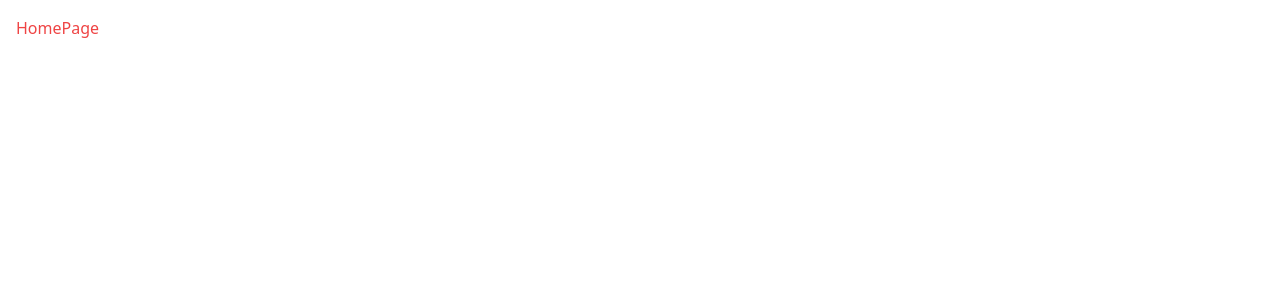
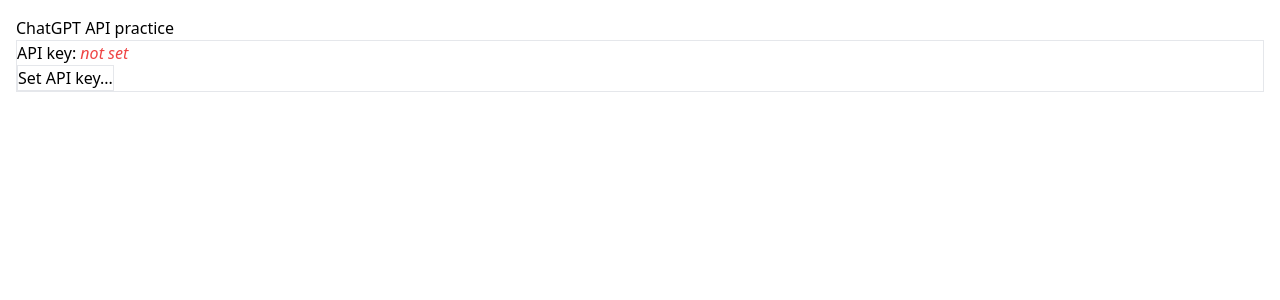
Before and after one commit to ginpei/chat-gpt-api-practice, a Next.js app: page / in a window 1280 px wide. Shown: the top 300 px of the page. Built offline with nearby package versions, Linux system fonts and the light colour scheme.

Commit message:
feat: 🎸 manage API key

```diff
--- /dev/null
+++ b/src/domains/chatGptApiKey/chatGptApiKeyHooks.ts
@@ -0,0 +1,16 @@
+import { useState } from "react";
+import {
+  loadChatGptApiKeyKey,
+  saveChatGptApiKeyKey,
+} from "./chatGptApiKeyStore";
+
+export function useChatGptApiKey(): [string, (key: string) => void] {
+  const [key, setKey] = useState<string>(loadChatGptApiKeyKey());
+
+  function saveKey(key: string): void {
+    saveChatGptApiKeyKey(key);
+    setKey(key);
+  }
+
+  return [key, saveKey];
+}
--- /dev/null
+++ b/src/domains/chatGptApiKey/chatGptApiKeyStore.ts
@@ -0,0 +1,9 @@
+const storeKey = "chat-gpt-api-practice/apiKey";
+
+export function loadChatGptApiKeyKey(): string {
+  return localStorage.getItem(storeKey) ?? "";
+}
+
+export function saveChatGptApiKeyKey(value: string): void {
+  localStorage.setItem(storeKey, value);
+}
--- /dev/null
+++ b/src/pages/home/ChatGptApiKeyForm.tsx
@@ -0,0 +1,39 @@
+import { FormEventHandler, useState } from "react";
+import { useChatGptApiKey as useChatGptApiKeyState } from "../../domains/chatGptApiKey/chatGptApiKeyHooks";
+import { saveChatGptApiKeyKey } from "../../domains/chatGptApiKey/chatGptApiKeyStore";
+
+export interface ChatGptApiKeyFormProps {}
+
+export function ChatGptApiKeyForm({}: ChatGptApiKeyFormProps): JSX.Element {
+  const [key, setChatGptApiKey] = useChatGptApiKeyState();
+
+  const onUpdateClick: FormEventHandler = () => {
+    const newKey = window.prompt("API key", key);
+    if (newKey === null) {
+      return;
+    }
+
+    if (newKey === "") {
+      const ok = window.confirm(
+        "Are you sure you want to delete the saved API key?"
+      );
+      if (!ok) {
+        return;
+      }
+    }
+
+    setChatGptApiKey(newKey);
+  };
+
+  return (
+    <div className="ChatGptApiKeyForm border">
+      <p>
+        API key:{" "}
+        {key ? <>****</> : <span className="italic text-red-500">not set</span>}
+      </p>
+      <button className="border" onClick={onUpdateClick}>
+        Set API key...
+      </button>
+    </div>
+  );
+}
--- a/src/pages/home/HomePage.tsx
+++ b/src/pages/home/HomePage.tsx
@@ -1,6 +1,27 @@
 import Head from "next/head";
+import { ReactNode } from "react";
+import { useChatGptApiKey } from "../../domains/chatGptApiKey/chatGptApiKeyHooks";
+import { ChatGptApiKeyForm } from "./ChatGptApiKeyForm";
 
 export function HomePage(): JSX.Element {
+  const key = useChatGptApiKey();
+
+  if (key === undefined) {
+    return (
+      <Frame>
+        <></>
+      </Frame>
+    );
+  }
+
+  return (
+    <Frame>
+      <ChatGptApiKeyForm />
+    </Frame>
+  );
+}
+
+function Frame({ children }: { children: ReactNode }): JSX.Element {
   return (
     <div className="HomePage m-4">
       <Head>
@@ -8,7 +29,8 @@ export function HomePage(): JSX.Element {
         <meta name="description" content="Generated by create next app" />
         <link rel="icon" href="/favicon.ico" />
       </Head>
-      <h1 className="text-red-500">HomePage</h1>
+      <h1>ChatGPT API practice</h1>
+      {children}
     </div>
   );
 }
```
